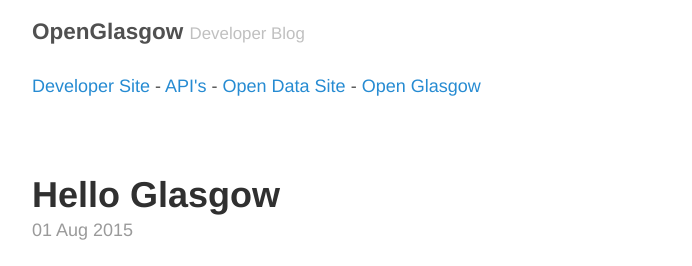
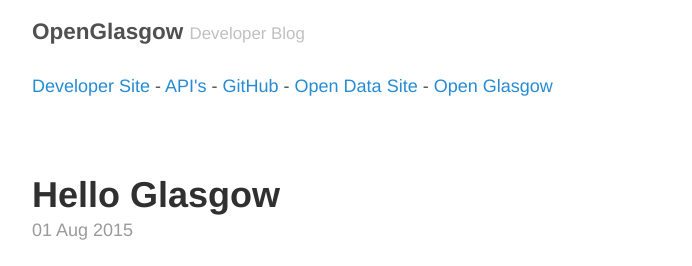
Before and after one commit to openglasgow/openglasgow.github.io, a Jekyll site: the page built from index.html, in a window 1280 px wide. Shown: the top 266 px of the page, without its empty margins (293-985 px from the left). Built offline with Jekyll 4.4.1, drawn with Linux system fonts in a browser that asks for light colours; the list of posts is cut into pages by our own code.

Commit message:
Added git link

```diff
--- a/_includes/links.html
+++ b/_includes/links.html
@@ -1,2 +1,2 @@
 
-<a href="https://developers.open.glasgow.gov.uk">Developer Site</a> - <a href="https://developers.open.glasgow.gov.uk/docs/services/">API's</a> - <a href="https://data.glasgow.gov.uk">Open Data Site</a> - <a href="http://open.glasgow.gov.uk">Open Glasgow</a>
+<a href="https://developers.open.glasgow.gov.uk">Developer Site</a> - <a href="https://developers.open.glasgow.gov.uk/docs/services/">API's</a> - <a href="https://github.com/openglasgow">GitHub</a> - <a href="https://data.glasgow.gov.uk">Open Data Site</a> - <a href="http://open.glasgow.gov.uk">Open Glasgow</a>
--- /dev/null
+++ b/run_jekyll.txt
@@ -0,0 +1 @@
+bundle exec jekyll serve
```
